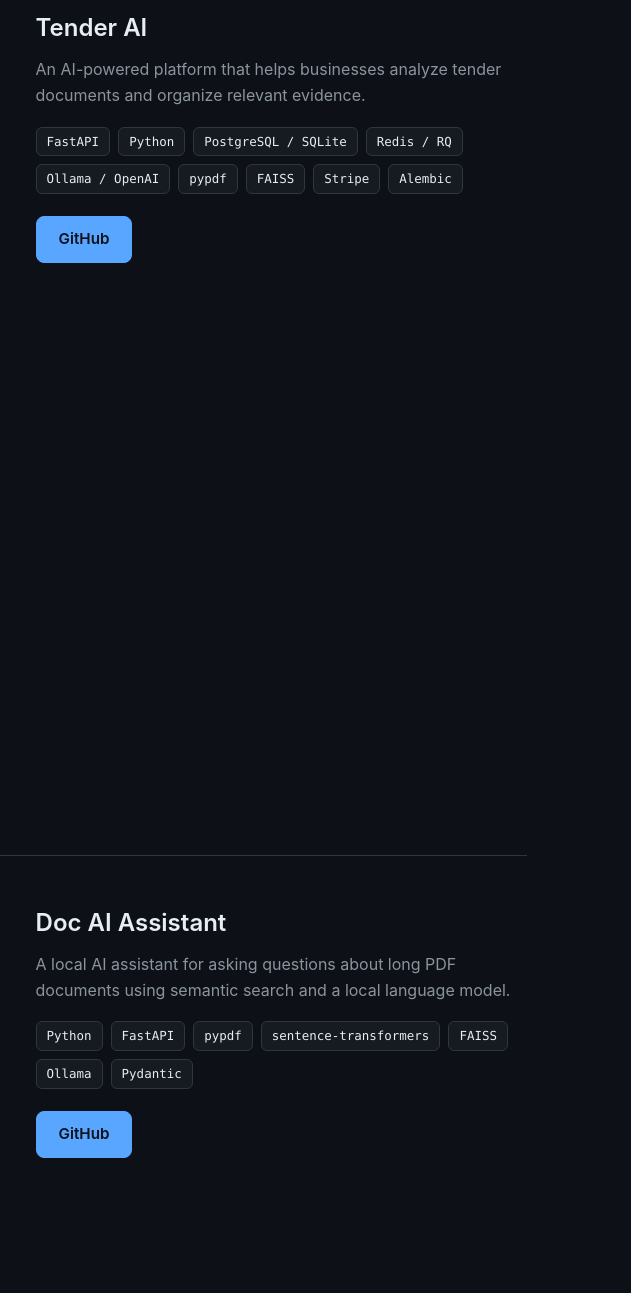
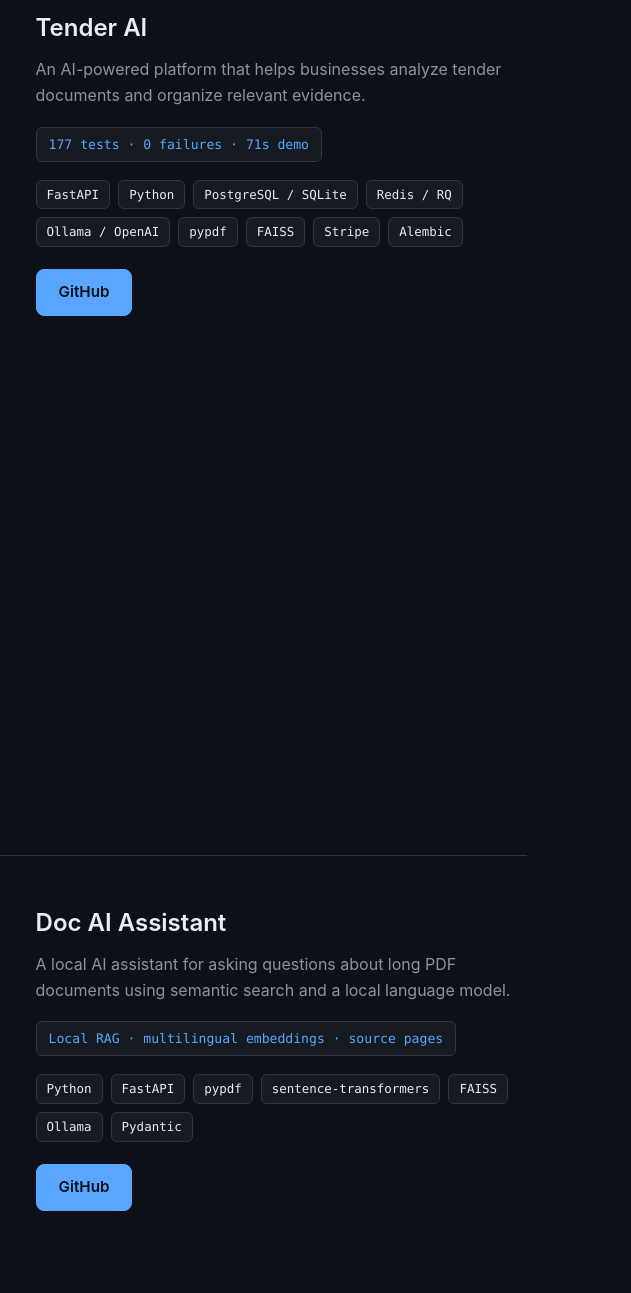
Before and after one commit to zhouzhihao09-crypto/portfolio, a plain HTML site: page index.html in a window 1280 px wide. Shown: the part 2140-3433 px from the top of the page, 649-1280 px from the left. Drawn offline with Linux system fonts and the light colour scheme.

Commit message:
docs: add verified project metrics

```diff
--- a/index.html
+++ b/index.html
@@ -89,6 +89,7 @@
         <div class="project-body">
           <h3 class="project-name">Tender AI</h3>
           <p class="project-desc">An AI-powered platform that helps businesses analyze tender documents and organize relevant evidence.</p>
+          <p class="project-metric">177 tests · 0 failures · 71s demo</p>
           <ul class="tech">
             <li>FastAPI</li>
             <li>Python</li>
@@ -114,6 +115,7 @@
         <div class="project-body">
           <h3 class="project-name">Doc AI Assistant</h3>
           <p class="project-desc">A local AI assistant for asking questions about long PDF documents using semantic search and a local language model.</p>
+          <p class="project-metric">Local RAG · multilingual embeddings · source pages</p>
           <ul class="tech">
             <li>Python</li>
             <li>FastAPI</li>
@@ -137,6 +139,7 @@
         <div class="project-body">
           <h3 class="project-name">Telecom Log Ingestion Service</h3>
           <p class="project-desc">A backend ingestion pipeline for telecom SMS and mobile-data events, designed around asynchronous buffering, batched PostgreSQL writes, validation, and idempotent processing.</p>
+          <p class="project-metric">52,247 events/sec · 100k events · 0 failed</p>
           <ul class="tech">
             <li>Node.js</li>
             <li>Fastify</li>
```
